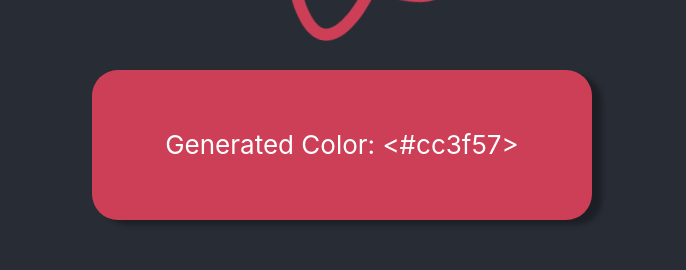
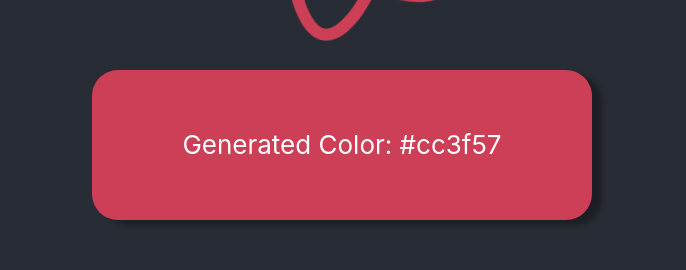
Before and after one commit to richokorn/React-Random-Color-Generator, a React (Create React App) app: page / in a window 1280 px wide. Shown: the part 418-688 px from the top of the page, without its empty margins (298-984 px from the left). Built offline with nearby package versions, Linux system fonts and the light colour scheme; the HTML template or start-up script is replaced by a standard one.

Commit message:
Modify App.js L:44 and related CSS for Drone

```diff
--- a/src/App.js
+++ b/src/App.js
@@ -10,10 +10,6 @@ function App() {
         : `${floorDecimal > 65535 ? '' : '0'}0${floorDecimal.toString(16)}`
     }`,
   );
-  const mystyle = {
-    backgroundColor: hex,
-    transition: 'all .5s ease',
-  };
 
   function RandomHex() {
     const floorRandomDecimal = Math.floor(Math.random() * 16777215);
@@ -45,8 +41,8 @@ function App() {
           </g>
         </svg>
 
-        <div className="rectangle" style={mystyle}>
-          Generated Color: {`<${hex}>`}
+        <div className="rectangle" style={{ backgroundColor: hex }}>
+          Generated Color: {hex}
         </div>
         <div className="spacer" />
         <button className="button" onClick={RandomHex}>
--- a/src/index.css
+++ b/src/index.css
@@ -40,4 +40,5 @@ code {
   border-radius: 1em;
   line-height: 150px;
   box-shadow: 10px 5px 5px rgba(0, 0, 0, 0.3);
+  transition: all 0.5s ease;
 }
```
